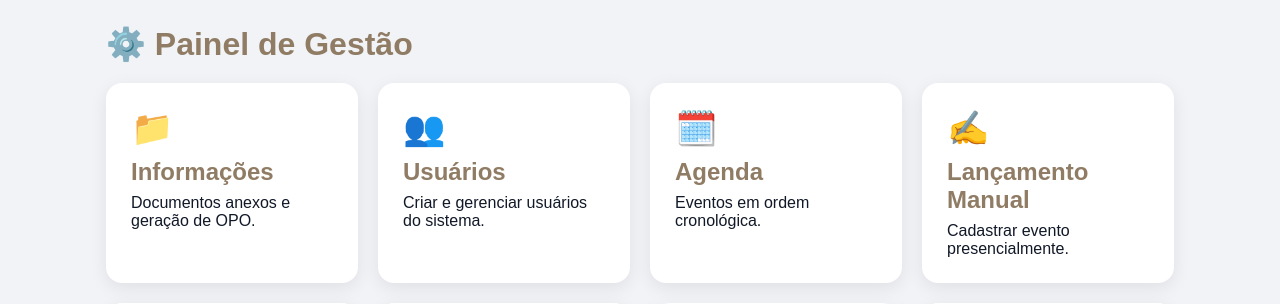
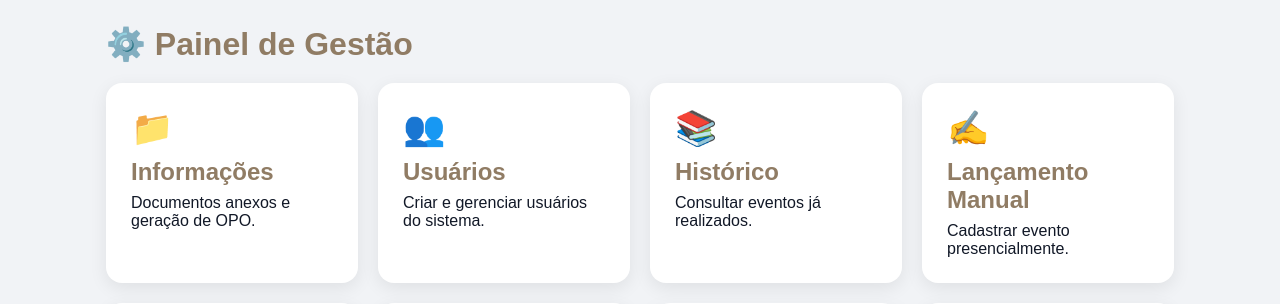
Before and after one commit to Lvieira82/siev95.3, a Django app: page /painel/ in a window 1280 px wide. Shown: the part 134-438 px from the top of the page. Run offline with Django 5.2, Linux system fonts and the light colour scheme; a user stored in the database is signed in; data comes from the database, SQL or seed files in the repository; data that the repository does not hold is empty.

Commit message:
Update painel_gestao.html

```diff
--- a/templates/gestao/painel_gestao.html
+++ b/templates/gestao/painel_gestao.html
@@ -343,9 +343,13 @@ Painel de Gestão
         </a>
 
         <a href="{% url 'agenda_gestao' %}" class="card">
-            <div class="icone">🗓️</div>
-            <h2>Agenda</h2>
-            <p>Eventos em ordem cronológica.</p>
+            <div class="icone">
+                📚
+            </div>
+            <h2>Histórico</h2>
+            <p>
+                Consultar eventos já realizados.
+            </p>
         </a>
 
         <a href="{% url 'lancamento_manual' %}" class="card">
@@ -440,7 +444,7 @@ Painel de Gestão
         </div>
 
         <div class="acoes-eventos">
-            <a href="{% url 'agenda_gestao' %}" class="btn-ver-todos">
+            <a href="{% url 'proximos_eventos_gestao' %}" class="btn-ver-todos">
                 📁 Ver todos os eventos →
             </a>
             <a href="{% url 'mapa_eventos' %}" class="btn-mapa-eventos">
```
